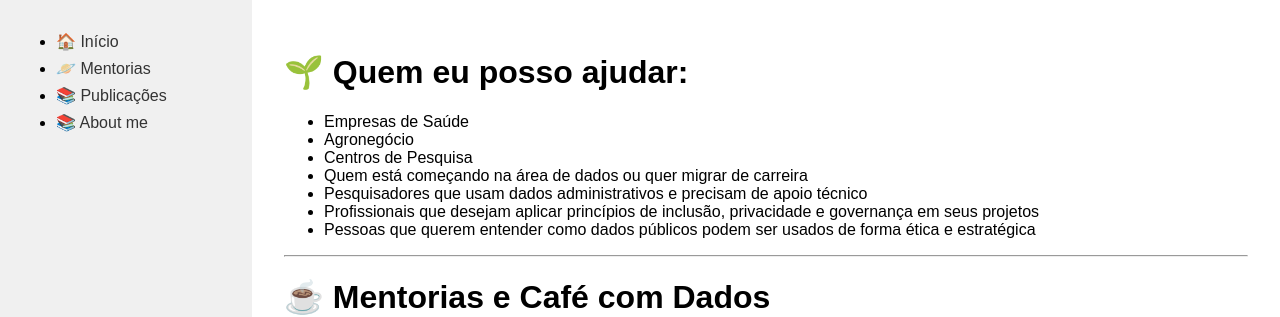
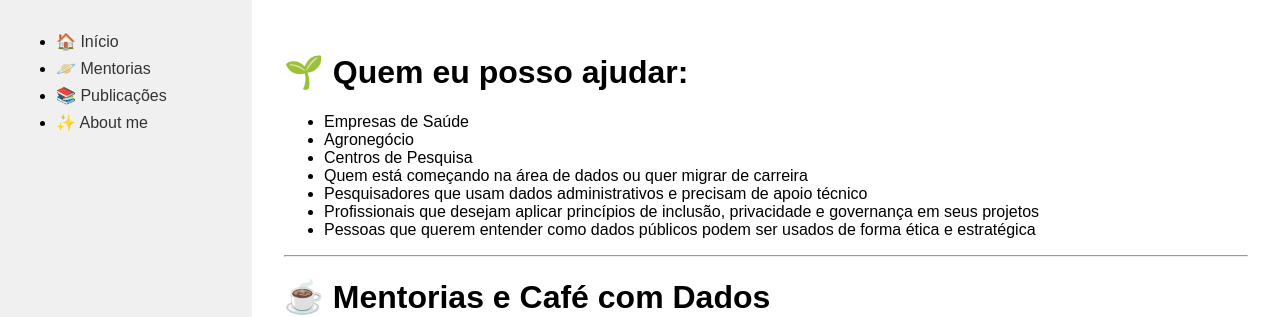
Before and after one commit to MairaLimaS/MairaLimaS.github.io, a Jekyll site: the page built from mentorias.md, in a window 1280 px wide. Shown: the top 317 px of the page. Built offline with Jekyll 4.4.1, drawn with Linux system fonts in a browser that asks for light colours.

```diff
--- a/_layouts/default.html
+++ b/_layouts/default.html
@@ -16,7 +16,7 @@
       <li><a href="{{ '/' | relative_url }}">🏠 Início</a></li>
       <li><a href="{{ '/mentorias' | relative_url }}">🪐 Mentorias</a></li>
       <li><a href="{{ '/publicacoes' | relative_url }}">📚 Publicações</a></li>
-      <li><a href="{{ '/aboutme' | relative_url }}">📚 About me</a></li>
+      <li><a href="{{ '/aboutme' | relative_url }}">✨ About me</a></li>
     </ul>
   </nav>
 <main>
```
